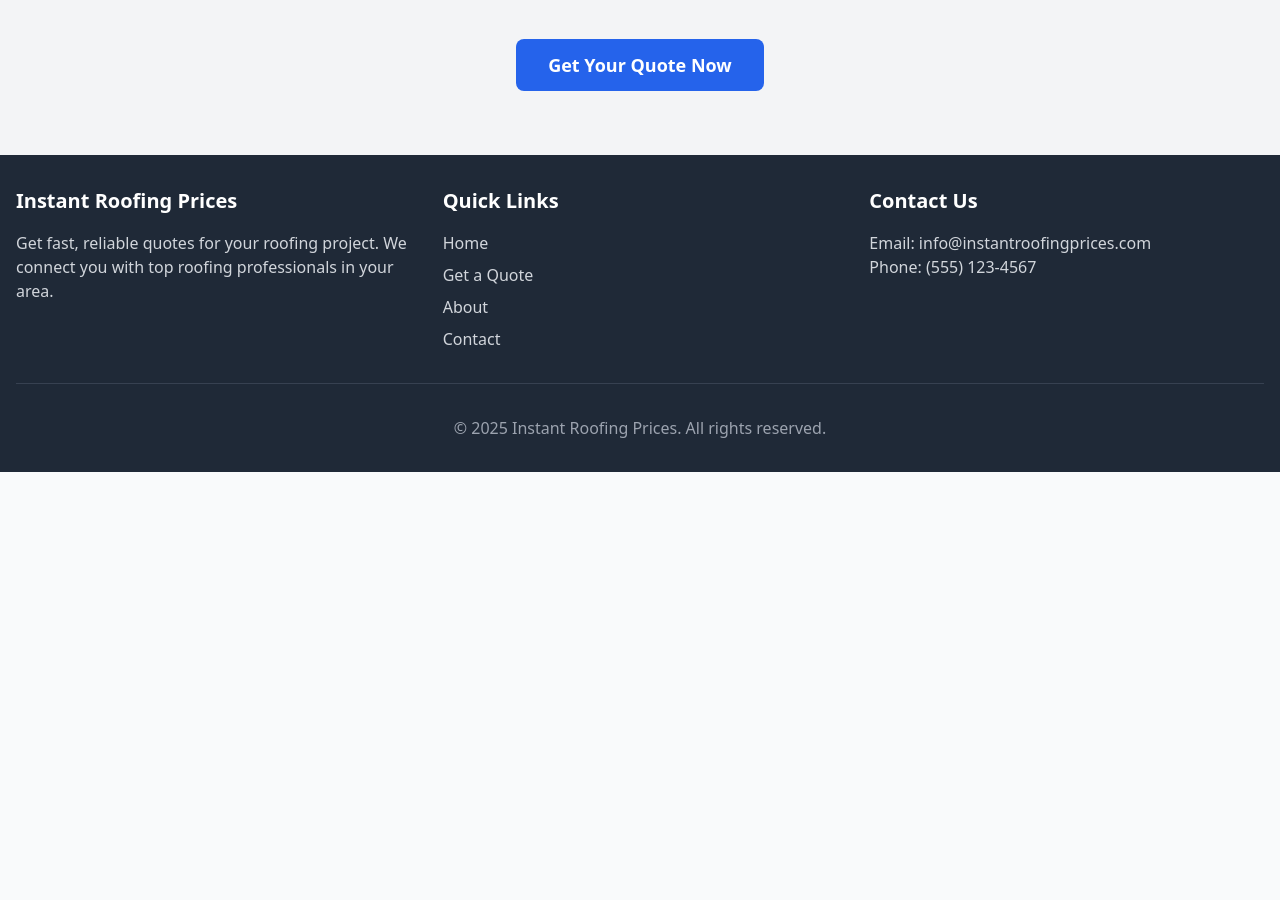
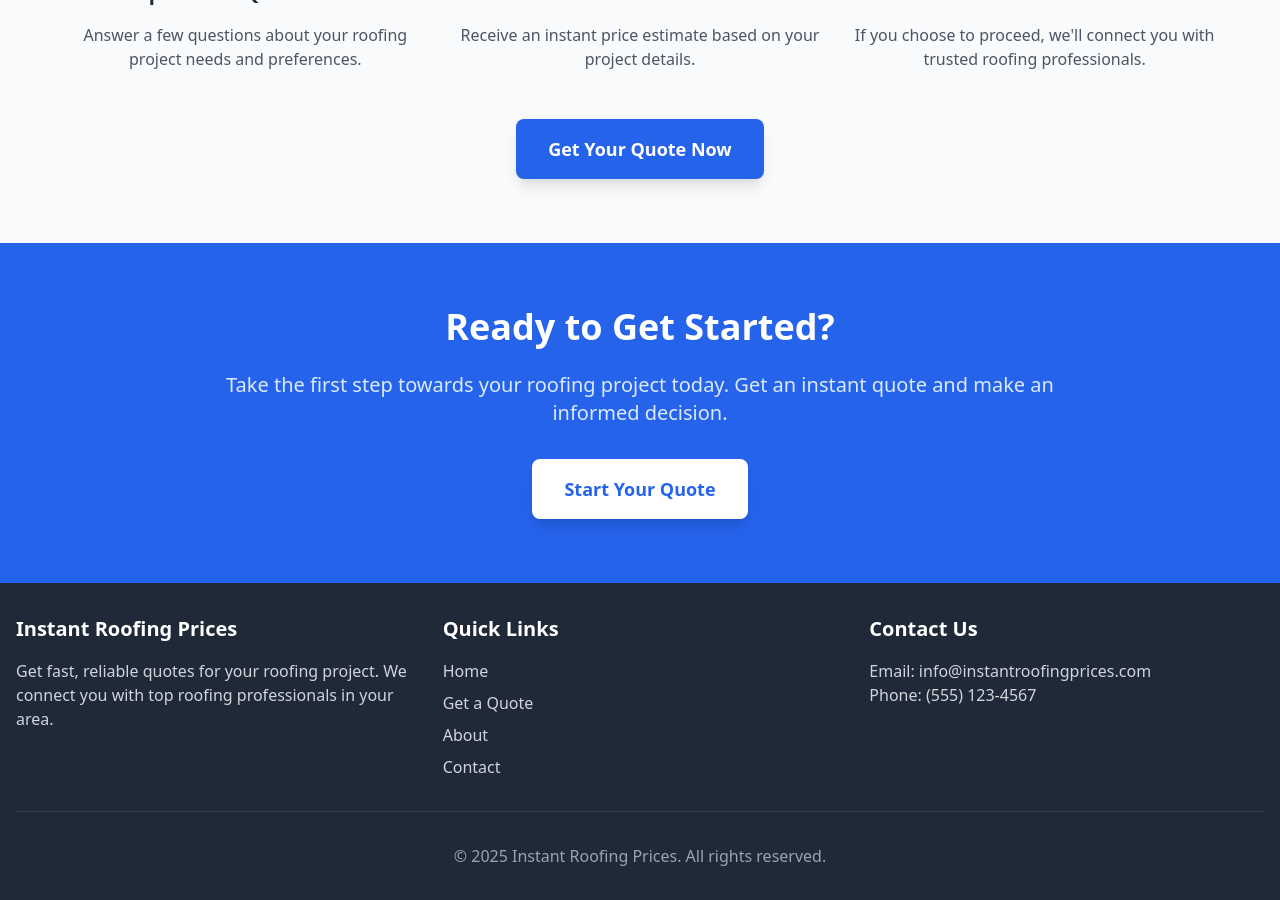
Before and after one commit to tim-amredev/roofing-lead-site, a Jekyll site: the page built from index.html, in a window 1280 px wide and 900 px high, scrolled down 1481 px. Built offline with Jekyll 4.4.1, drawn with Linux system fonts in a browser that asks for light colours; before the commit the page ends 1953 px from its top, so only the background shows below that.

Commit message:
Update index.html

```diff
--- a/index.html
+++ b/index.html
@@ -3,87 +3,138 @@
 title: Home
 ---
 
-<section class="relative bg-gray-900 text-white">
-  <div class="absolute inset-0 bg-black opacity-50"></div>
-  <div class="relative container mx-auto px-4 py-24 md:py-32">
+<div class="min-h-screen">
+  <!-- Hero Section -->
+  <section class="relative bg-gray-900 text-white py-24 md:py-32">
+    <div class="absolute inset-0 bg-gradient-to-r from-blue-900 to-gray-900 opacity-90"></div>
+    <div class="relative container mx-auto px-4">
       <div class="max-w-3xl mx-auto text-center">
-      <h1 class="text-4xl md:text-5xl font-bold mb-6">Instant Roofing Prices - Get Your Quote Fast</h1>
-      <p class="text-xl mb-8">Get accurate roofing quotes in minutes, not days. No obligations, just the information you need.</p>
-      <a href="{{ '/questionnaire' | relative_url }}" class="inline-block bg-blue-600 hover:bg-blue-700 text-white font-bold py-3 px-8 rounded-lg transition-colors text-lg">Start Questionnaire</a>
+        <h1 class="text-4xl md:text-5xl lg:text-6xl font-bold mb-6">
+          Instant Roofing Prices - Get Your Quote Fast
+        </h1>
+        <p class="text-xl mb-8 text-gray-200">
+          Get accurate roofing quotes in minutes, not days. No obligations, just the information you need.
+        </p>
+        <a
+          href="{{ '/questionnaire' | relative_url }}"
+          class="inline-block bg-blue-600 hover:bg-blue-700 text-white font-bold py-4 px-8 rounded-lg transition-colors text-lg shadow-lg hover:shadow-xl transform hover:-translate-y-1"
+        >
+          Start Questionnaire
+        </a>
       </div>
     </div>
   </section>
 
+  <!-- Features Section -->
   <section class="py-16 bg-white">
     <div class="container mx-auto px-4">
       <div class="max-w-3xl mx-auto text-center">
         <h2 class="text-3xl font-bold mb-6">Why Choose Instant Roofing Prices?</h2>
-      <p class="text-lg text-gray-600 mb-12">We make it easy to get accurate roofing quotes without the hassle of multiple contractor visits.</p>
+        <p class="text-lg text-gray-600 mb-12">
+          We make it easy to get accurate roofing quotes without the hassle of multiple contractor visits.
+        </p>
       </div>
 
-    <div class="grid grid-cols-1 md:grid-cols-3 gap-8">
-      <div class="bg-gray-50 p-6 rounded-lg shadow-md text-center">
-        <div class="w-16 h-16 mx-auto mb-4 flex items-center justify-center bg-blue-100 rounded-full text-blue-600">
+      <div class="grid grid-cols-1 md:grid-cols-3 gap-8 max-w-6xl mx-auto">
+        <!-- Save Time Card -->
+        <div class="bg-white rounded-lg shadow-lg p-8 text-center transform transition-all duration-200 hover:-translate-y-1 hover:shadow-xl">
+          <div class="w-16 h-16 mx-auto mb-6 flex items-center justify-center bg-blue-100 rounded-full text-blue-600">
             <svg xmlns="http://www.w3.org/2000/svg" class="h-8 w-8" fill="none" viewBox="0 0 24 24" stroke="currentColor">
               <path stroke-linecap="round" stroke-linejoin="round" stroke-width="2" d="M12 8v4l3 3m6-3a9 9 0 11-18 0 9 9 0 0118 0z" />
             </svg>
           </div>
-        <h3 class="text-xl font-semibold mb-2">Save Time</h3>
-        <p class="text-gray-600">Get roofing quotes in minutes instead of waiting days for contractors to visit.</p>
+          <h3 class="text-xl font-semibold mb-4">Save Time</h3>
+          <p class="text-gray-600">
+            Get roofing quotes in minutes instead of waiting days for contractors to visit.
+          </p>
         </div>
 
-      <div class="bg-gray-50 p-6 rounded-lg shadow-md text-center">
-        <div class="w-16 h-16 mx-auto mb-4 flex items-center justify-center bg-blue-100 rounded-full text-blue-600">
+        <!-- Accurate Estimates Card -->
+        <div class="bg-white rounded-lg shadow-lg p-8 text-center transform transition-all duration-200 hover:-translate-y-1 hover:shadow-xl">
+          <div class="w-16 h-16 mx-auto mb-6 flex items-center justify-center bg-blue-100 rounded-full text-blue-600">
             <svg xmlns="http://www.w3.org/2000/svg" class="h-8 w-8" fill="none" viewBox="0 0 24 24" stroke="currentColor">
               <path stroke-linecap="round" stroke-linejoin="round" stroke-width="2" d="M9 12l2 2 4-4m6 2a9 9 0 11-18 0 9 9 0 0118 0z" />
             </svg>
           </div>
-        <h3 class="text-xl font-semibold mb-2">Accurate Estimates</h3>
-        <p class="text-gray-600">Our detailed questionnaire ensures you get precise pricing for your specific roofing needs.</p>
+          <h3 class="text-xl font-semibold mb-4">Accurate Estimates</h3>
+          <p class="text-gray-600">
+            Our detailed questionnaire ensures you get precise pricing for your specific roofing needs.
+          </p>
         </div>
 
-      <div class="bg-gray-50 p-6 rounded-lg shadow-md text-center">
-        <div class="w-16 h-16 mx-auto mb-4 flex items-center justify-center bg-blue-100 rounded-full text-blue-600">
+        <!-- No Obligation Card -->
+        <div class="bg-white rounded-lg shadow-lg p-8 text-center transform transition-all duration-200 hover:-translate-y-1 hover:shadow-xl">
+          <div class="w-16 h-16 mx-auto mb-6 flex items-center justify-center bg-blue-100 rounded-full text-blue-600">
             <svg xmlns="http://www.w3.org/2000/svg" class="h-8 w-8" fill="none" viewBox="0 0 24 24" stroke="currentColor">
               <path stroke-linecap="round" stroke-linejoin="round" stroke-width="2" d="M17 9V7a2 2 0 00-2-2H5a2 2 0 00-2 2v6a2 2 0 002 2h2m2 4h10a2 2 0 002-2v-6a2 2 0 00-2-2H9a2 2 0 00-2 2v6a2 2 0 002 2zm7-5a2 2 0 11-4 0 2 2 0 014 0z" />
             </svg>
           </div>
-        <h3 class="text-xl font-semibold mb-2">No Obligation</h3>
-        <p class="text-gray-600">Get the information you need without any pressure or commitment.</p>
+          <h3 class="text-xl font-semibold mb-4">No Obligation</h3>
+          <p class="text-gray-600">
+            Get the information you need without any pressure or commitment.
+          </p>
         </div>
       </div>
     </div>
   </section>
 
-<section class="py-16 bg-gray-100">
+  <!-- How It Works Section -->
+  <section class="py-16 bg-gray-50">
     <div class="container mx-auto px-4">
       <div class="max-w-3xl mx-auto text-center">
         <h2 class="text-3xl font-bold mb-6">How It Works</h2>
         <p class="text-lg text-gray-600 mb-12">Getting your roofing quote is simple and straightforward.</p>
       </div>
 
-    <div class="grid grid-cols-1 md:grid-cols-3 gap-8">
+      <div class="grid grid-cols-1 md:grid-cols-3 gap-8 max-w-6xl mx-auto">
+        <!-- Step 1 -->
         <div class="text-center">
-        <div class="w-16 h-16 mx-auto mb-4 flex items-center justify-center bg-blue-600 rounded-full text-white font-bold text-xl">1</div>
-        <h3 class="text-xl font-semibold mb-2">Complete the Questionnaire</h3>
+          <div class="w-16 h-16 mx-auto mb-6 flex items-center justify-center bg-blue-600 rounded-full text-white font-bold text-xl">1</div>
+          <h3 class="text-xl font-semibold mb-4">Complete the Questionnaire</h3>
           <p class="text-gray-600">Answer a few questions about your roofing project needs and preferences.</p>
         </div>
 
+        <!-- Step 2 -->
         <div class="text-center">
-        <div class="w-16 h-16 mx-auto mb-4 flex items-center justify-center bg-blue-600 rounded-full text-white font-bold text-xl">2</div>
-        <h3 class="text-xl font-semibold mb-2">Get Your Estimate</h3>
+          <div class="w-16 h-16 mx-auto mb-6 flex items-center justify-center bg-blue-600 rounded-full text-white font-bold text-xl">2</div>
+          <h3 class="text-xl font-semibold mb-4">Get Your Estimate</h3>
           <p class="text-gray-600">Receive an instant price estimate based on your project details.</p>
         </div>
 
+        <!-- Step 3 -->
         <div class="text-center">
-        <div class="w-16 h-16 mx-auto mb-4 flex items-center justify-center bg-blue-600 rounded-full text-white font-bold text-xl">3</div>
-        <h3 class="text-xl font-semibold mb-2">Connect with Professionals</h3>
+          <div class="w-16 h-16 mx-auto mb-6 flex items-center justify-center bg-blue-600 rounded-full text-white font-bold text-xl">3</div>
+          <h3 class="text-xl font-semibold mb-4">Connect with Professionals</h3>
           <p class="text-gray-600">If you choose to proceed, we'll connect you with trusted roofing professionals.</p>
         </div>
       </div>
 
       <div class="text-center mt-12">
-      <a href="{{ '/questionnaire' | relative_url }}" class="inline-block bg-blue-600 hover:bg-blue-700 text-white font-bold py-3 px-8 rounded-lg transition-colors text-lg">Get Your Quote Now</a>
+        <a
+          href="{{ '/questionnaire' | relative_url }}"
+          class="inline-block bg-blue-600 hover:bg-blue-700 text-white font-bold py-4 px-8 rounded-lg transition-colors text-lg shadow-lg hover:shadow-xl transform hover:-translate-y-1"
+        >
+          Get Your Quote Now
+        </a>
       </div>
     </div>
   </section>
+
+  <!-- CTA Section -->
+  <section class="py-16 bg-blue-600 text-white">
+    <div class="container mx-auto px-4">
+      <div class="max-w-4xl mx-auto text-center">
+        <h2 class="text-3xl md:text-4xl font-bold mb-6">Ready to Get Started?</h2>
+        <p class="text-xl mb-8 text-blue-100">
+          Take the first step towards your roofing project today. Get an instant quote and make an informed decision.
+        </p>
+        <a
+          href="{{ '/questionnaire' | relative_url }}"
+          class="inline-block bg-white text-blue-600 hover:bg-blue-50 font-bold py-4 px-8 rounded-lg transition-colors text-lg shadow-lg hover:shadow-xl transform hover:-translate-y-1"
+        >
+          Start Your Quote
+        </a>
+      </div>
+    </div>
+  </section>
+</div>
```
Lines whose indentation alone changed are shown as unchanged.
